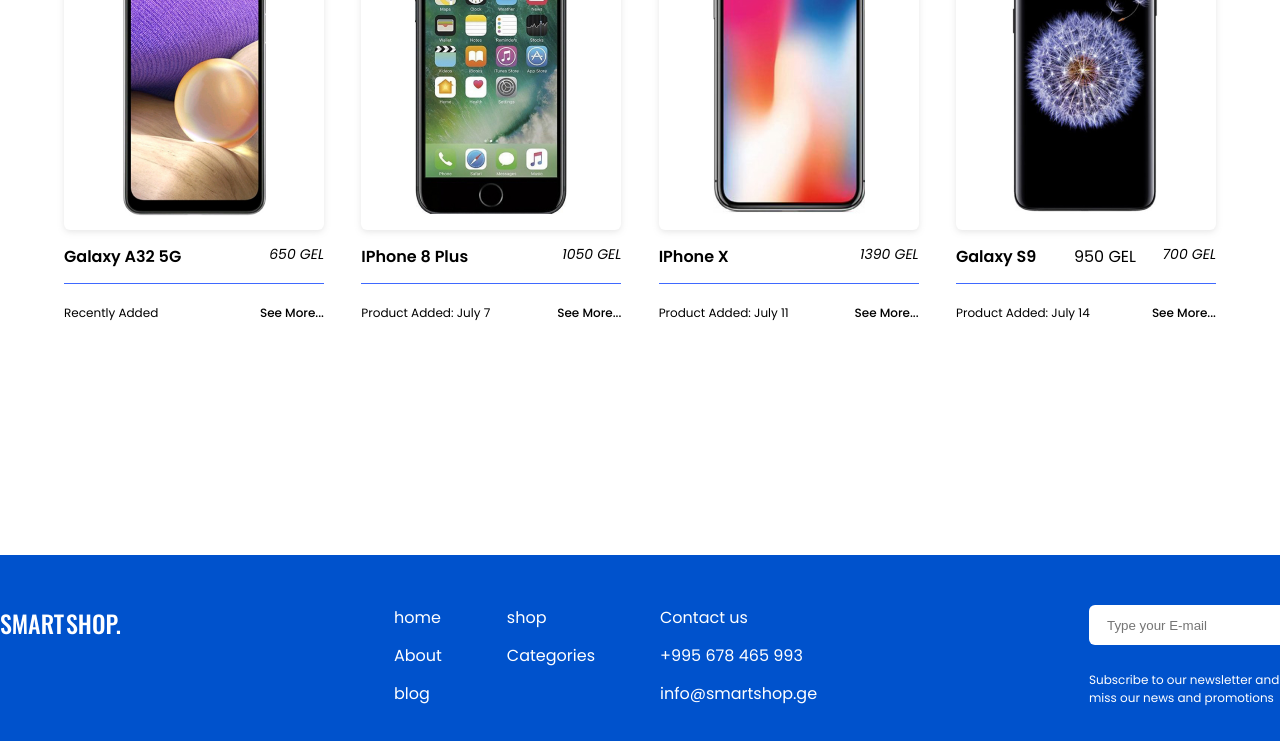
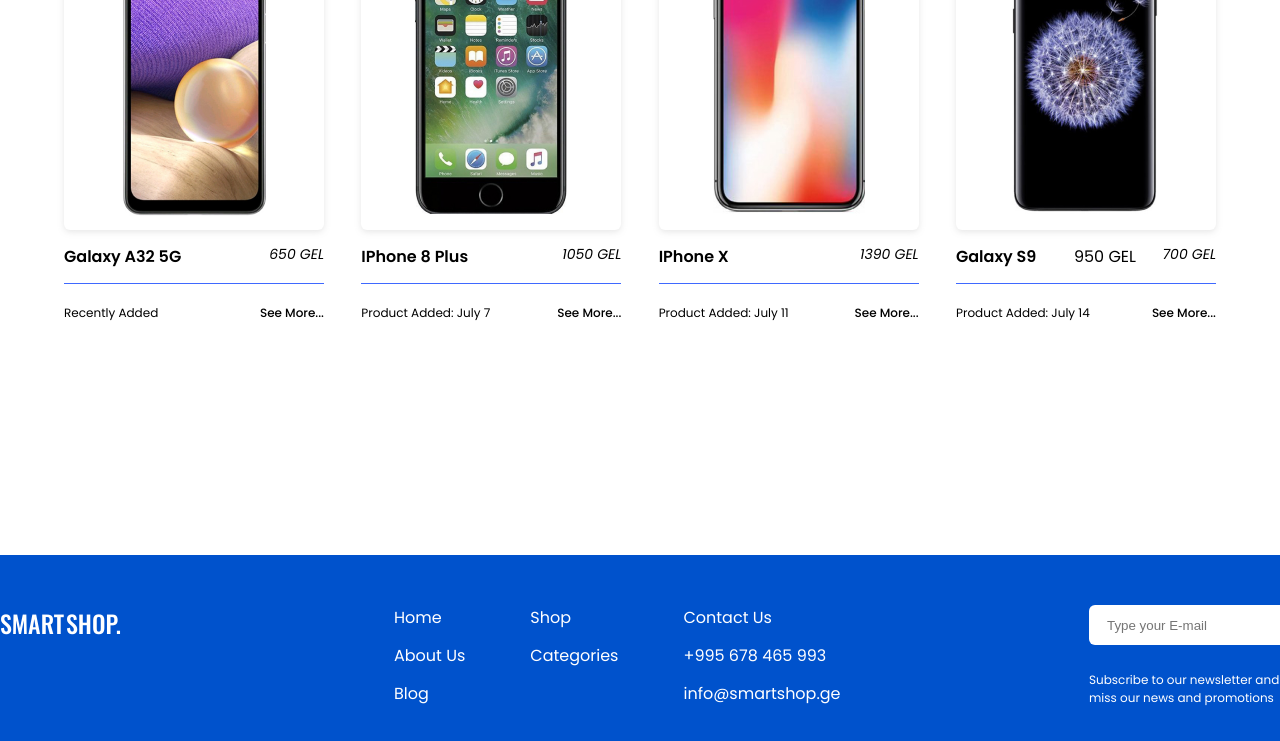
Before and after one commit to Marjve/Unilab-Homework-5, a plain HTML site: page index.html in a window 1280 px wide. Shown: the part 462-1203 px from the top of the page. Drawn offline with nearby package versions, Linux system fonts and the light colour scheme; a web font is replaced by a local one.

Commit message:
uppercase fixed

```diff
--- a/assets/css/style.css
+++ b/assets/css/style.css
@@ -212,11 +212,9 @@ footer .container .footer-menu ul li{
     list-style: none;
     color:#fff;
 }
-footer .container .footer-menu ul li a::first-letter{
-    text-transform: capitalize;
-}
 footer .container .footer-menu ul li a {
     color:#fff;
+    text-transform: capitalize;
 }
 footer .container .subscribe-area{
     position: absolute;
--- a/index.html
+++ b/index.html
@@ -96,7 +96,7 @@
             <div class="footer-menu flex">
                 <ul>
                     <li><a href="index.html">home</a></li>
-                    <li><a href="index.html">About</a></li>
+                    <li><a href="index.html">About us</a></li>
                     <li><a href="index.html">blog</a></li>
                 </ul>
                 <ul>
```
